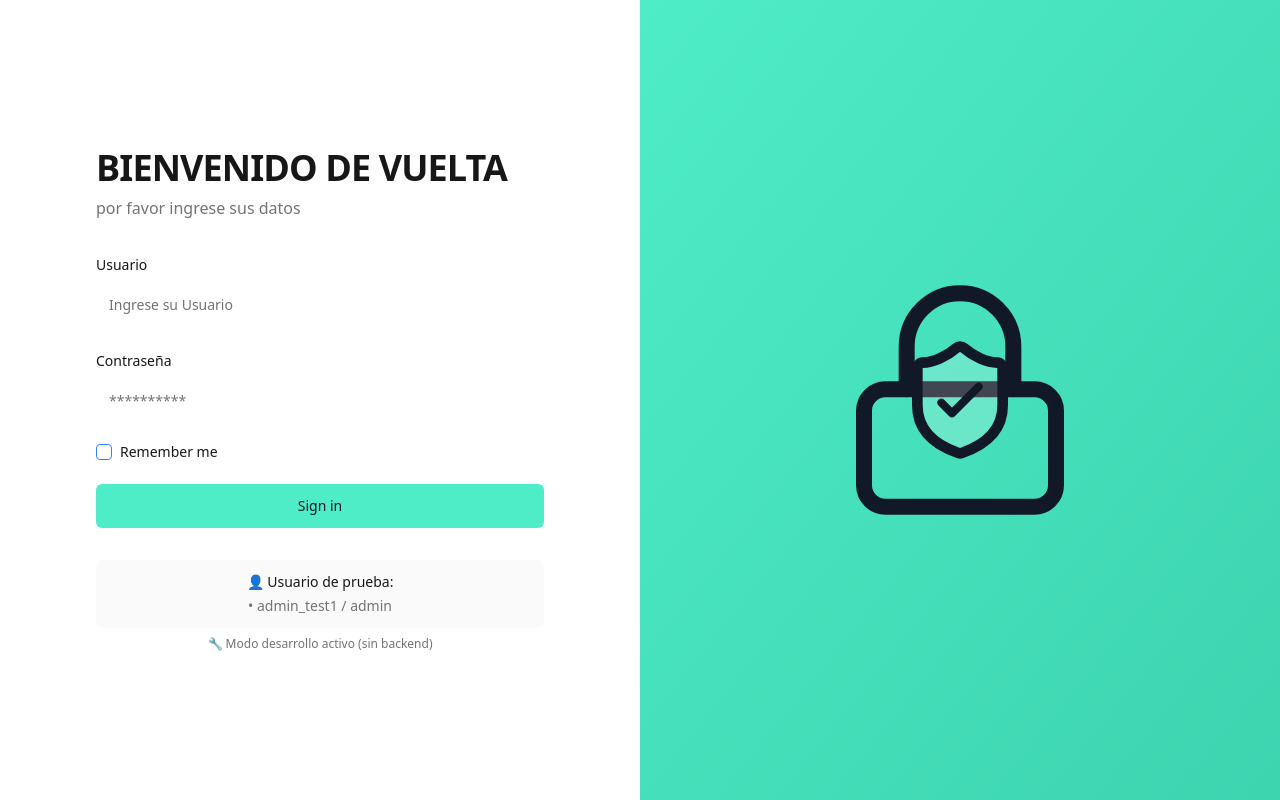
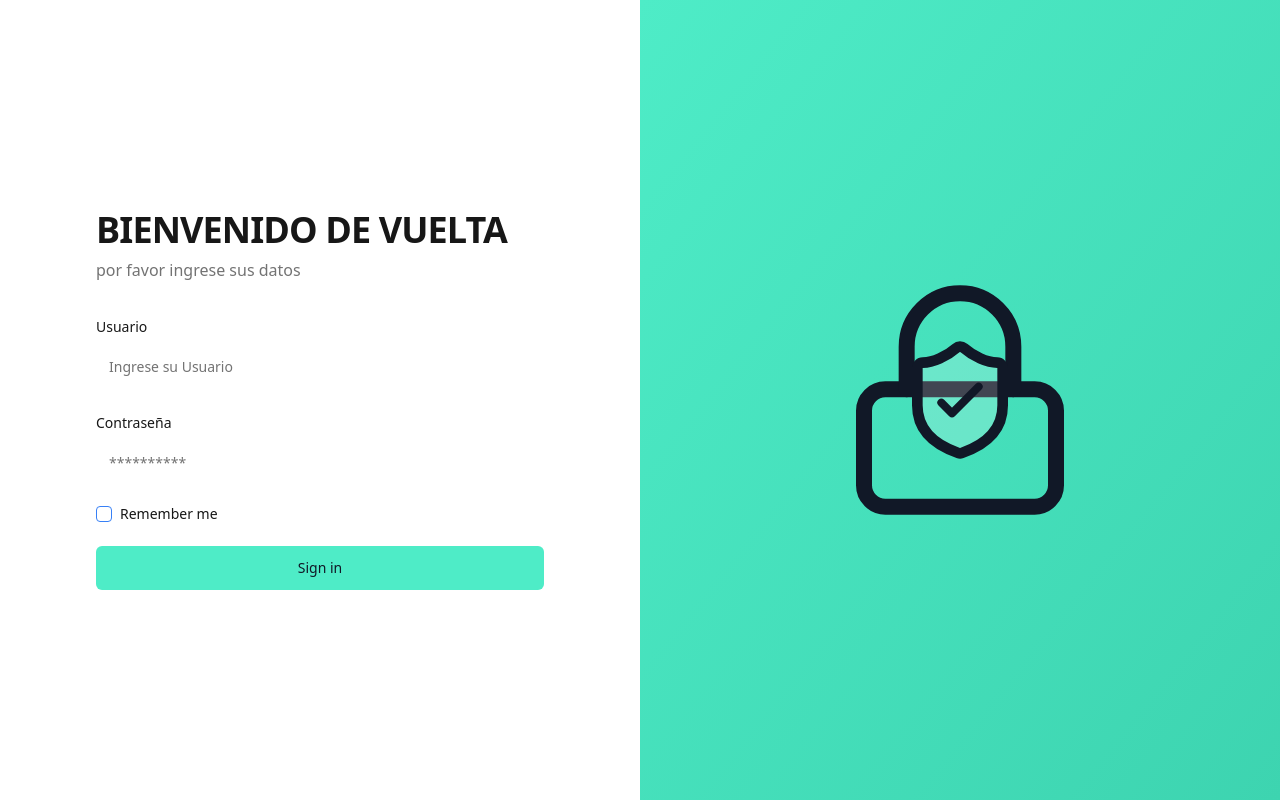
Before and after one commit to UDEA-FABRICA-ESCUELA/TelcoNova-P7F4-front, a React (Vite) app: page /login in a window 1280 px wide. Built offline with nearby package versions, Linux system fonts and the light colour scheme; the HTML template or start-up script is replaced by a standard one.

Commit message:
Remove test user messages

```diff
--- a/src/pages/Login.tsx
+++ b/src/pages/Login.tsx
@@ -100,17 +100,7 @@ const Login = () => {
             </Button>
           </form>
 
-          <div className="text-center text-sm space-y-2">
-            <div className="p-3 bg-muted/50 rounded-lg">
-              <p className="font-medium text-foreground mb-1">👤 Usuario de prueba:</p>
-              <div className="space-y-1 text-muted-foreground">
-                <p>• admin_test1 / admin</p>
-              </div>
-            </div>
-            <p className="text-xs text-muted-foreground">
-              🔧 Modo desarrollo activo (sin backend)
-            </p>
-          </div>
+
         </div>
       </div>
 
```
